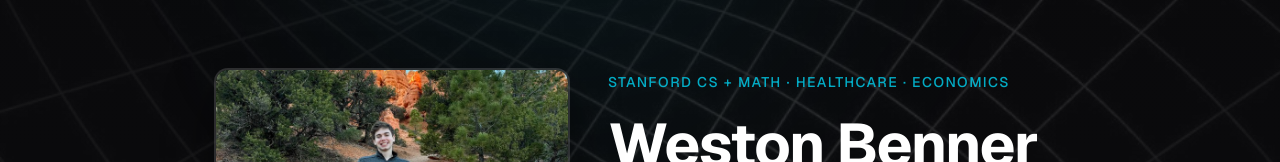
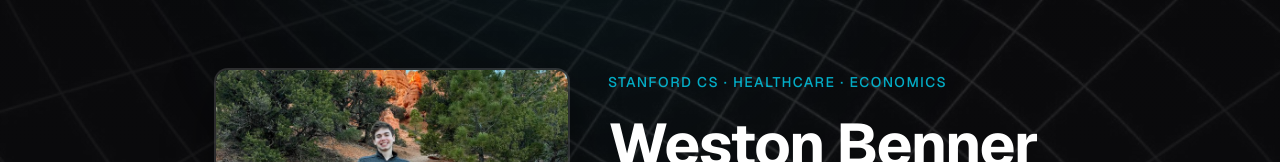
Before and after one commit to westonmbenner-tech/Website, a Next.js app: page / in a window 1280 px wide. Shown: the part 204-366 px from the top of the page. Built offline with nearby package versions, Linux system fonts and the light colour scheme.

Commit message:
Hero: simplify Stanford tagline by removing Math.

```diff
--- a/src/components/Hero.tsx
+++ b/src/components/Hero.tsx
@@ -32,7 +32,7 @@ export default function Hero() {
         <div className="flex flex-col gap-8 text-left md:flex-row md:items-stretch md:justify-center md:gap-4 lg:gap-10">
           <div className="min-w-0 max-w-xl flex-1 pt-0.5 md:order-2">
             <p className="mb-3 text-sm font-medium tracking-widest uppercase text-cyan-400/80 sm:mb-4">
-              Stanford CS + Math &middot; Healthcare &middot; Economics
+              Stanford CS &middot; Healthcare &middot; Economics
             </p>
 
             <h1 className="min-w-0 text-4xl font-bold leading-tight tracking-tight text-white sm:text-5xl lg:text-6xl">
```
